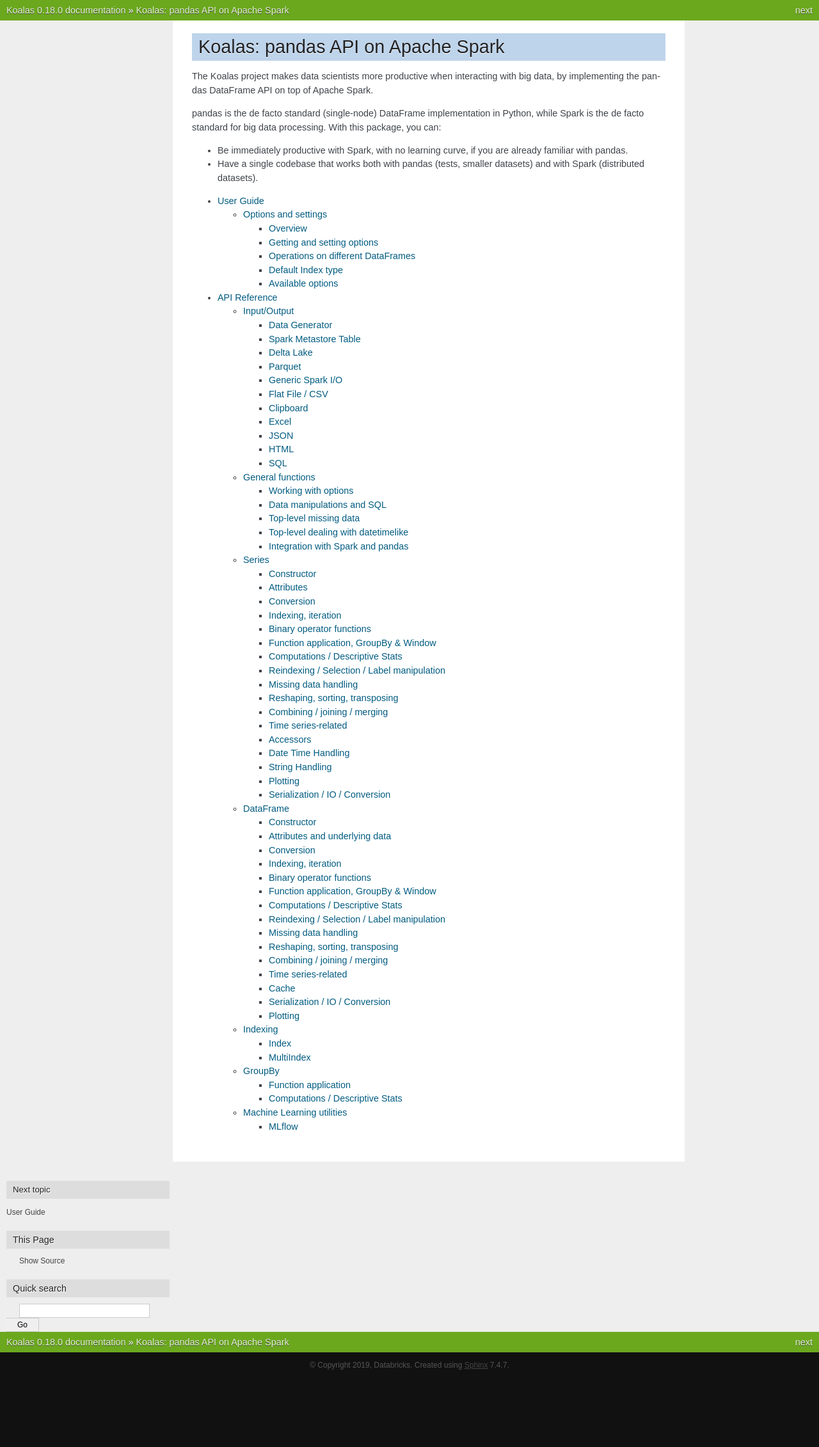
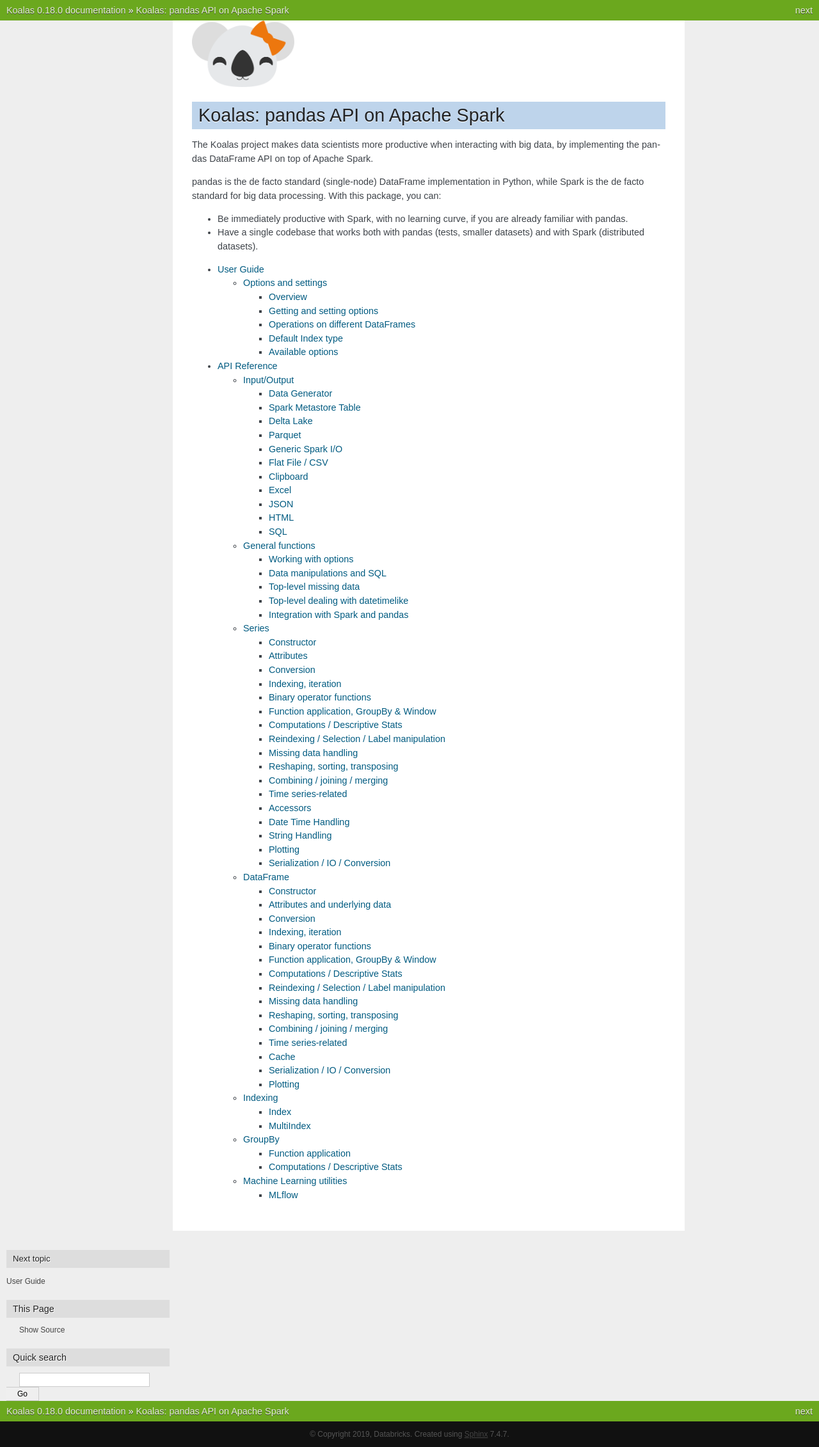
Before and after one commit to databricks/koalas, a Sphinx documentation site: the page built from docs/source/index.rst, in a window 1280 px wide. Shown: the whole page at 64% size. Built offline with Sphinx 7.4.7, drawn with Linux system fonts in a browser that asks for light colours; pages that are not in the unit, such as notebooks, are missing from menus; the version number is read from the project's files by our own code; before the commit the page ends 2154 px from its top, so only the background shows below that.

Commit message:
Put the logo on the docs page.

```diff
--- a/docs/source/index.rst
+++ b/docs/source/index.rst
@@ -1,4 +1,7 @@
 .. Koalas' documentation master file
+
+.. image:: ../../Koalas-logo-nolabel.png
+    :width: 160px
 
 Koalas: pandas API on Apache Spark
 ============================================
```
